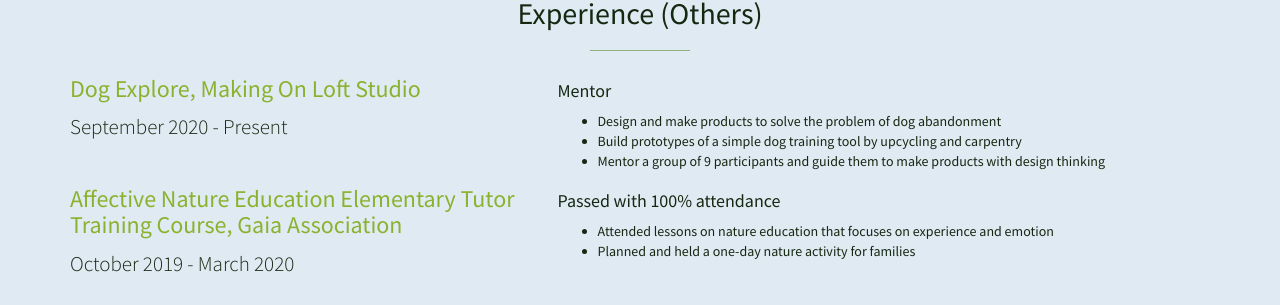
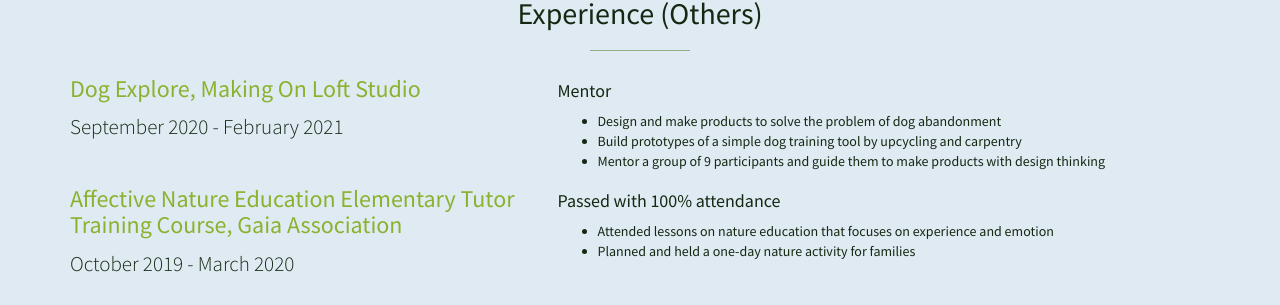
Before and after one commit to cheukyanlee/cheukyanlee.github.io, a Jekyll site: the page built from index.html, in a window 1280 px wide and 900 px high, scrolled down 3426 px. Shown: the part 147-452 px from the top of the window. Built offline with Jekyll 4.4.1, drawn with Linux system fonts in a browser that asks for light colours.

Commit message:
Update experience_others.html

```diff
--- a/_includes/experience_others.html
+++ b/_includes/experience_others.html
@@ -10,7 +10,7 @@
     <div class="row">
       <div class="col-md-5 text-left">
         <h3><a target="_blank" href="https://mailchi.mp/6d28e73476bb/mol_dog_youth_programme">Dog Explore, Making On Loft Studio</a></h3>
-        <p class="lead">September 2020 - Present</p>
+        <p class="lead">September 2020 - February 2021</p>
       </div>
       <div class="col-md-7 text-left">
         <h4>Mentor</h4>
```
